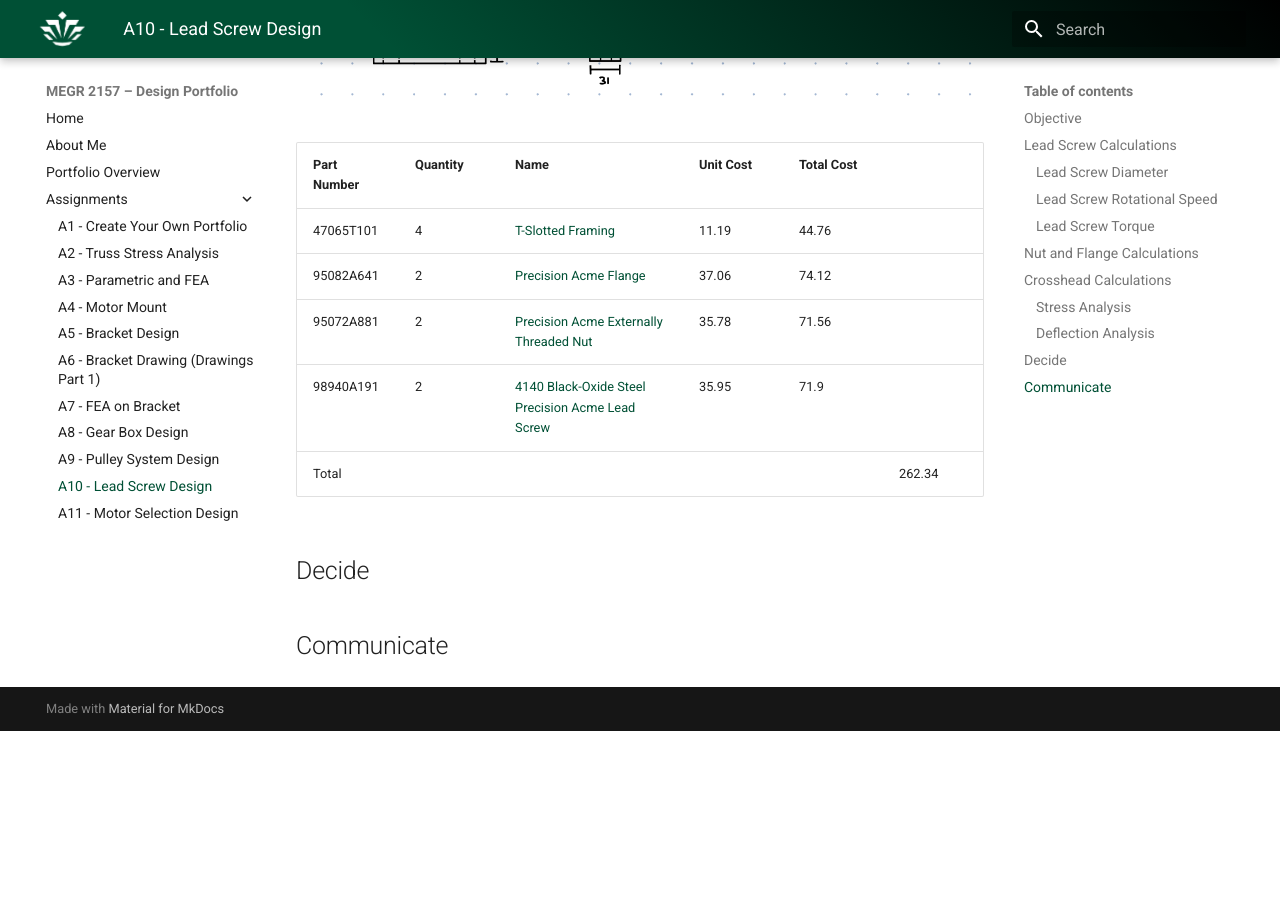
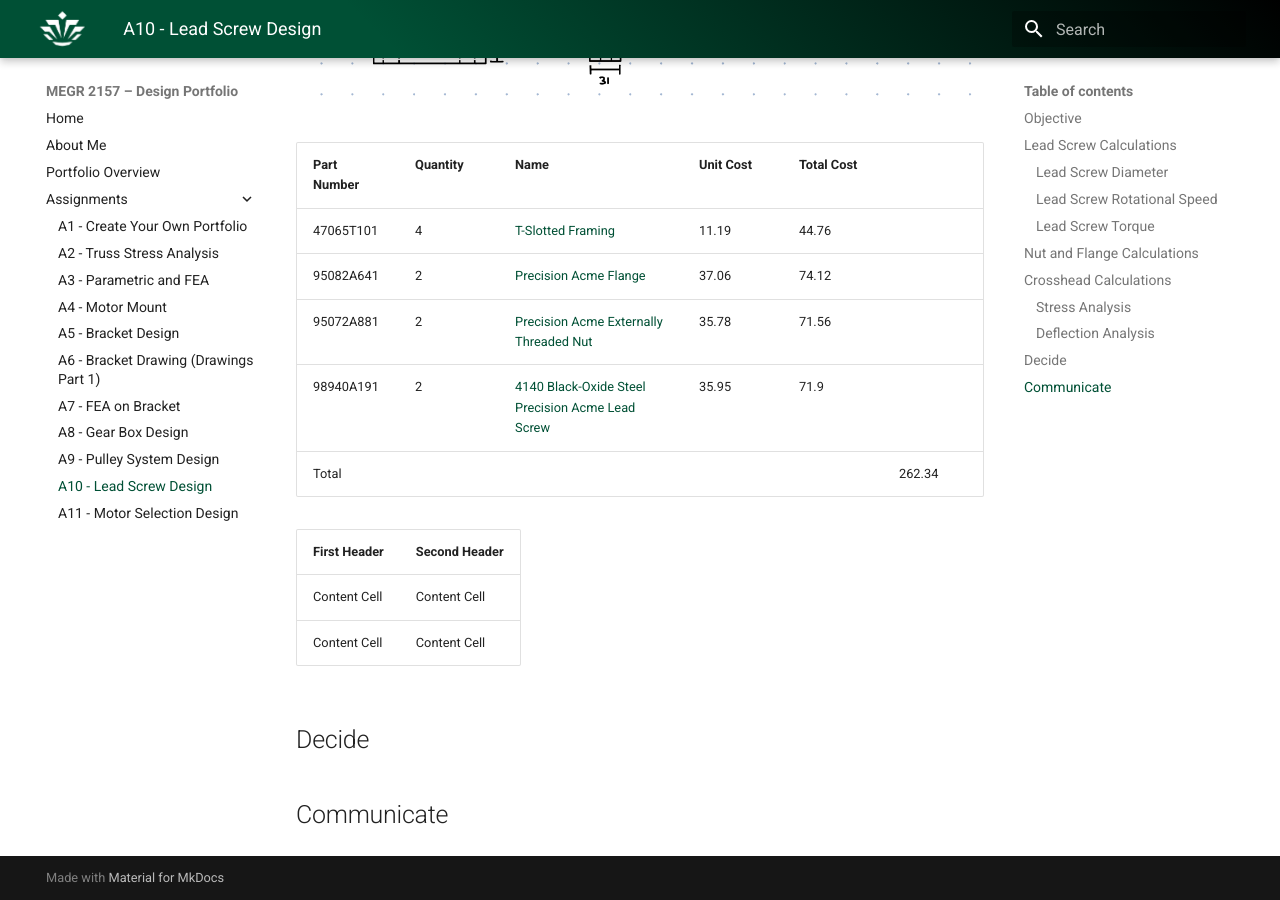
Before and after one commit to NumberOneZoomer/design-projects-portfolio-megr2157, an MkDocs documentation site: the page built from docs/assignments/A10/index.md, in a window 1280 px wide and 900 px high, scrolled down 7392 px. Built offline with MkDocs 1.6.1 and Material for MkDocs 9.7.7, drawn with Linux system fonts in a browser that asks for light colours; before the commit the page ends 8123 px from its top, so only the background shows below that.

Commit message:
Add table structure to index.md

```diff
--- a/docs/assignments/A10/index.md
+++ b/docs/assignments/A10/index.md
@@ -76,6 +76,12 @@ Since our minimum side length of our stress analysis was higher than the minimum
 | Total | |||| 262.34 |
 
 
+| First Header  | Second Header |
+| ------------- | ------------- |
+| Content Cell  | Content Cell  |
+| Content Cell  | Content Cell  |
+
+
 
 
 ## Decide
```
